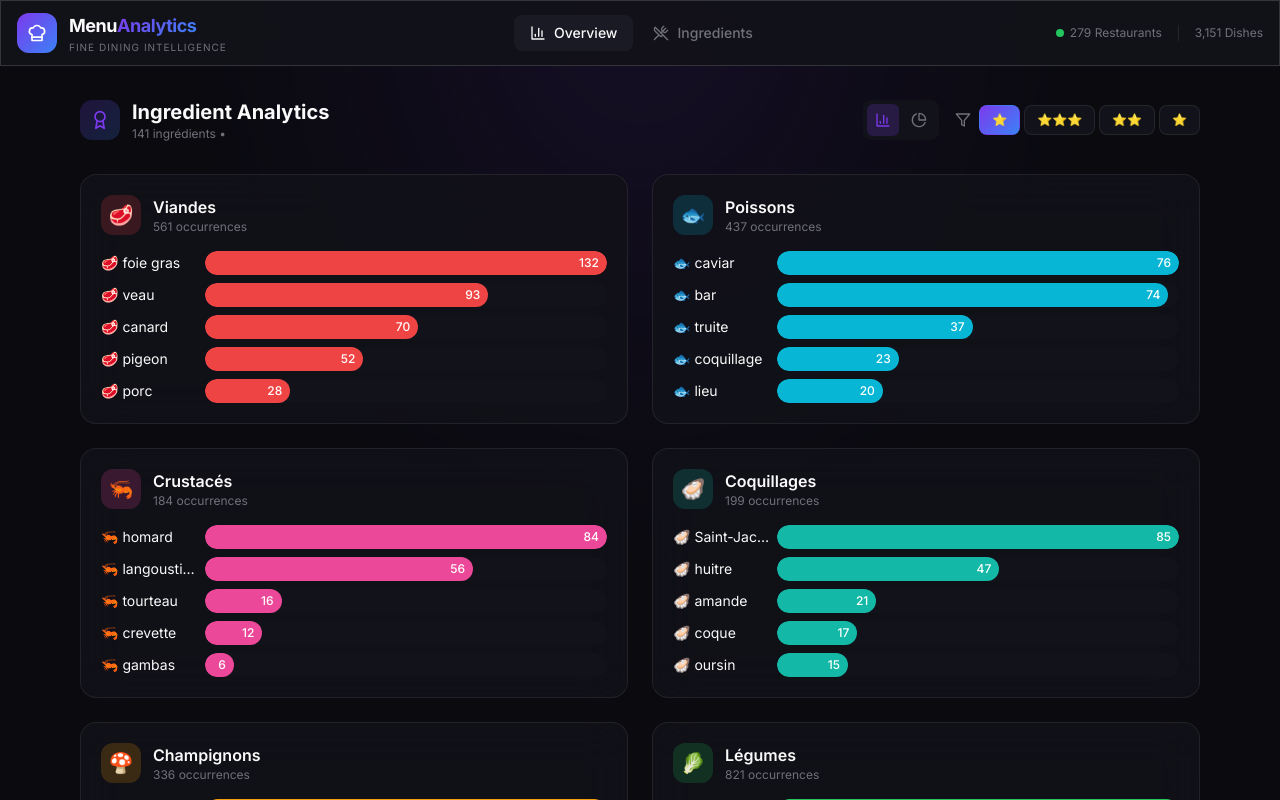
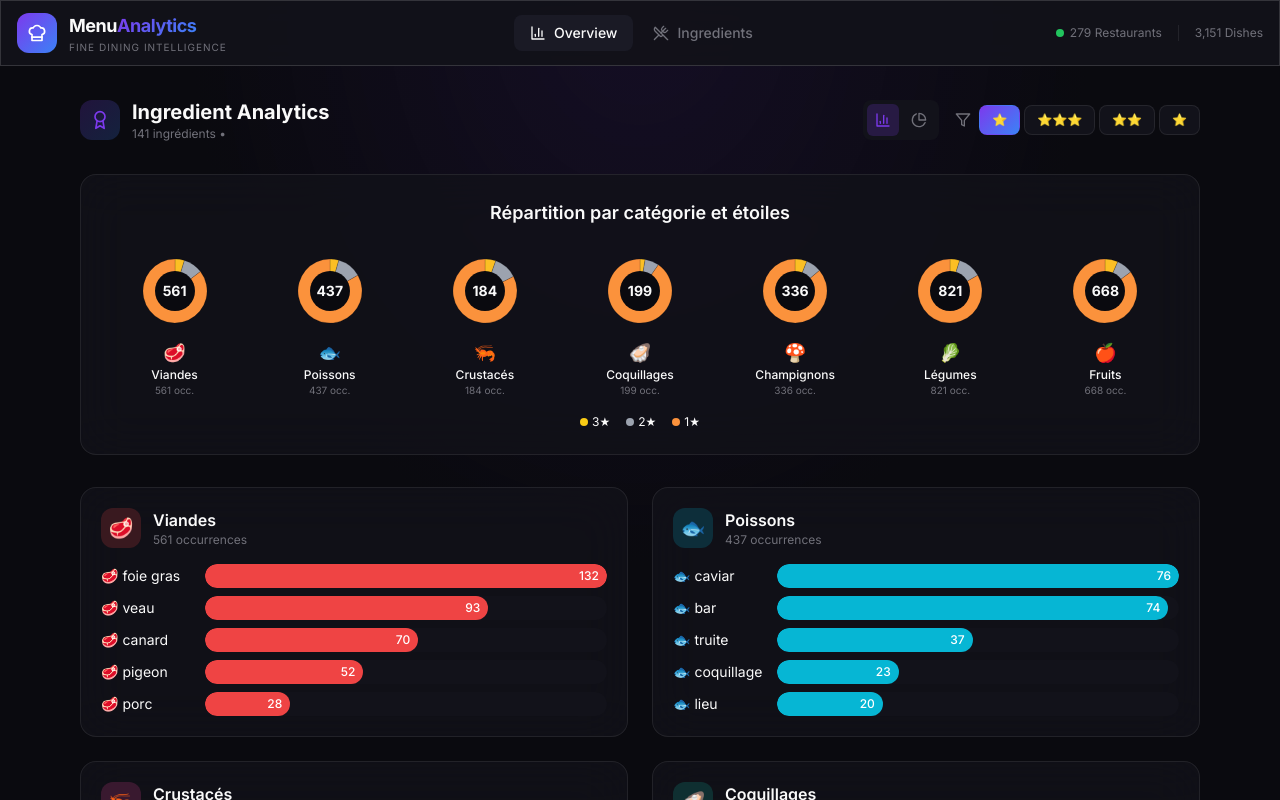
Before and after one commit to francois1791/table, a Next.js app: page / in a window 1280 px wide. Shown: the top 800 px of the page. Built offline with nearby package versions, Linux system fonts and the light colour scheme.

Commit message:
Add category donut charts showing star distribution at top of page

```diff
--- a/src/app/page.tsx
+++ b/src/app/page.tsx
@@ -2,7 +2,7 @@
 
 import { useState, useMemo } from "react";
 import { motion } from "framer-motion";
-import { Award, Filter, BarChart3, PieChart, TrendingUp } from "lucide-react";
+import { Award, Filter, BarChart3, PieChart } from "lucide-react";
 import ingredientsDataRaw from "@/data/ingredients.json";
 import { StarFilter, Ingredient } from "@/lib/types";
 
@@ -24,6 +24,61 @@ const stars = [
   { value: "2 étoiles" as StarFilter, label: "2★", stars: "⭐⭐" },
   { value: "1 étoile" as StarFilter, label: "1★", stars: "⭐" },
 ];
+
+// Donut Chart Component
+function DonutChart({
+  data,
+  size = 120,
+  showCenter = true,
+  centerValue
+}: {
+  data: { label: string; value: number; color: string }[];
+  size?: number;
+  showCenter?: boolean;
+  centerValue?: string;
+}) {
+  const total = data.reduce((sum, d) => sum + d.value, 0);
+  if (total === 0) return <div className="text-muted-foreground text-xs">Aucune donnée</div>;
+
+  let accumulated = 0;
+
+  return (
+    <div className="relative" style={{ width: size, height: size }}>
+      <svg viewBox="0 0 100 100" className="w-full h-full -rotate-90">
+        {data.map((slice, i) => {
+          const start = (accumulated / total) * 360;
+          accumulated += slice.value;
+          const end = (accumulated / total) * 360;
+          const largeArc = end - start > 180 ? 1 : 0;
+
+          const startRad = (start * Math.PI) / 180;
+          const endRad = (end * Math.PI) / 180;
+
+          const x1 = 50 + 40 * Math.cos(startRad);
+          const y1 = 50 + 40 * Math.sin(startRad);
+          const x2 = 50 + 40 * Math.cos(endRad);
+          const y2 = 50 + 40 * Math.sin(endRad);
+
+          return (
+            <path
+              key={i}
+              d={`M 50 50 L ${x1} ${y1} A 40 40 0 ${largeArc} 1 ${x2} ${y2} Z`}
+              fill={slice.color}
+              stroke="rgba(0,0,0,0.2)"
+              strokeWidth="1"
+            />
+          );
+        })}
+        {showCenter && <circle cx="50" cy="50" r="25" fill="#0a0a0f" />}
+      </svg>
+      {showCenter && (
+        <div className="absolute inset-0 flex items-center justify-center">
+          <span className="text-sm font-bold">{centerValue || total}</span>
+        </div>
+      )}
+    </div>
+  );
+}
 
 // Bar Chart Component
 function BarChart({ data, color }: { data: { name: string; value: number; emoji: string }[]; color: string }) {
@@ -53,59 +108,6 @@ function BarChart({ data, color }: { data: { name: string; value: number; emoji:
   );
 }
 
-// Donut Chart Component
-function DonutChart({ data }: { data: { label: string; value: number; color: string }[] }) {
-  const total = data.reduce((sum, d) => sum + d.value, 0);
-  let accumulated = 0;
-
-  return (
-    <div className="flex items-center gap-4">
-      <div className="relative w-32 h-32">
-        <svg viewBox="0 0 100 100" className="w-full h-full -rotate-90">
-          {data.map((slice, i) => {
-            const start = (accumulated / total) * 360;
-            accumulated += slice.value;
-            const end = (accumulated / total) * 360;
-            const largeArc = end - start > 180 ? 1 : 0;
-
-            const startRad = (start * Math.PI) / 180;
-            const endRad = (end * Math.PI) / 180;
-
-            const x1 = 50 + 40 * Math.cos(startRad);
-            const y1 = 50 + 40 * Math.sin(startRad);
-            const x2 = 50 + 40 * Math.cos(endRad);
-            const y2 = 50 + 40 * Math.sin(endRad);
-
-            return (
-              <path
-                key={i}
-                d={`M 50 50 L ${x1} ${y1} A 40 40 0 ${largeArc} 1 ${x2} ${y2} Z`}
-                fill={slice.color}
-                stroke="rgba(0,0,0,0.1)"
-                strokeWidth="1"
-              />
-            );
-          })}
-          <circle cx="50" cy="50" r="25" fill="#0a0a0f" />
-        </svg>
-        <div className="absolute inset-0 flex items-center justify-center">
-          <span className="text-lg font-bold">{total}</span>
-        </div>
-      </div>
-      <div className="flex-1 space-y-1">
-        {data.map((d, i) => (
-          <div key={i} className="flex items-center gap-2 text-xs">
-            <div className="w-3 h-3 rounded" style={{ backgroundColor: d.color }} />
-            <span className="flex-1">{d.label}</span>
-            <span className="font-mono">{d.value}</span>
-            <span className="text-muted-foreground">({Math.round((d.value / total) * 100)}%)</span>
-          </div>
-        ))}
-      </div>
-    </div>
-  );
-}
-
 export default function OverviewPage() {
   const [starFilter, setStarFilter] = useState<StarFilter>("all");
   const [viewMode, setViewMode] = useState<"bars" | "donut">("bars");
@@ -118,18 +120,24 @@ export default function OverviewPage() {
     });
   }, [starFilter]);
 
-  // Stats globales
+  // Stats globales par catégorie
   const stats = useMemo(() => {
-    const byCat: Record<string, number> = {};
+    const byCat: Record<string, { total: number; byStar: Record<string, number> }> = {};
     categories.forEach((cat) => {
-      byCat[cat.key] = filteredIngredients
-        .filter((ing) => ing.category === cat.key)
-        .reduce((sum, ing) => sum + ing.frequency, 0);
+      const catItems = filteredIngredients.filter((ing) => ing.category === cat.key);
+      byCat[cat.key] = {
+        total: catItems.reduce((sum, ing) => sum + ing.frequency, 0),
+        byStar: {
+          "3 étoiles": catItems.reduce((s, i) => s + (i.by_stars?.["3 étoiles"] || 0), 0),
+          "2 étoiles": catItems.reduce((s, i) => s + (i.by_stars?.["2 étoiles"] || 0), 0),
+          "1 étoile": catItems.reduce((s, i) => s + (i.by_stars?.["1 étoile"] || 0), 0),
+        }
+      };
     });
     return byCat;
   }, [filteredIngredients]);
 
-  // Top par catégorie
+  // Top 5 par catégorie
   const byCategory = useMemo(() => {
     const grouped: Record<string, Ingredient[]> = {};
     categories.forEach((cat) => {
@@ -202,25 +210,48 @@ export default function OverviewPage() {
         </div>
       </div>
 
-      {/* Overview Stats (Donut View) */}
-      {viewMode === "donut" && (
+      {/* Category Donuts Overview */}
       <motion.div
         initial={{ opacity: 0, y: 20 }}
         animate={{ opacity: 1, y: 0 }}
         className="glass rounded-2xl p-6 mb-8"
       >
-          <h2 className="text-lg font-semibold mb-4">Répartition par catégorie</h2>
+        <h2 className="text-lg font-semibold mb-6 text-center">Répartition par catégorie et étoiles</h2>
+        <div className="grid grid-cols-2 md:grid-cols-4 lg:grid-cols-7 gap-4">
+          {categories.map((cat) => {
+            const stat = stats[cat.key];
+            const donutData = [
+              { label: "3★", value: stat?.byStar["3 étoiles"] || 0, color: "#fbbf24" },
+              { label: "2★", value: stat?.byStar["2 étoiles"] || 0, color: "#9ca3af" },
+              { label: "1★", value: stat?.byStar["1 étoile"] || 0, color: "#fb923c" },
+            ].filter(d => d.value > 0);
+
+            if (donutData.length === 0) donutData.push({ label: "Aucun", value: 1, color: "#333" });
+
+            return (
+              <div key={cat.key} className="flex flex-col items-center">
                 <DonutChart
-            data={categories
-              .map((cat) => ({
-                label: cat.label,
-                value: stats[cat.key] || 0,
-                color: cat.color,
-              }))
-              .filter((d) => d.value > 0)}
+                  data={donutData}
+                  size={80}
+                  centerValue={stat?.total.toString()}
                 />
+                <div className="mt-2 text-center">
+                  <span className="text-lg">{cat.emoji}</span>
+                  <p className="text-xs font-medium">{cat.label}</p>
+                  <p className="text-[10px] text-muted-foreground">{stat?.total || 0} occ.</p>
+                </div>
+              </div>
+            );
+          })}
+        </div>
+
+        {/* Legend */}
+        <div className="flex justify-center gap-4 mt-4 text-xs">
+          <span className="flex items-center gap-1"><span className="w-2 h-2 rounded-full bg-yellow-400"></span> 3★</span>
+          <span className="flex items-center gap-1"><span className="w-2 h-2 rounded-full bg-gray-400"></span> 2★</span>
+          <span className="flex items-center gap-1"><span className="w-2 h-2 rounded-full bg-orange-400"></span> 1★</span>
+        </div>
       </motion.div>
-      )}
 
       {/* Categories Grid */}
       <div className="grid md:grid-cols-2 gap-6">
@@ -246,7 +277,7 @@ export default function OverviewPage() {
                 </div>
                 <div>
                   <h2 className="font-semibold">{cat.label}</h2>
-                  <p className="text-xs text-muted-foreground">{stats[cat.key]} occurrences</p>
+                  <p className="text-xs text-muted-foreground">{stats[cat.key]?.total || 0} occurrences</p>
                 </div>
               </div>
 
@@ -262,14 +293,14 @@ export default function OverviewPage() {
                     <a
                       key={ing.id}
                       href={`/ingredients/${ing.id}`}
-                      className="flex items-center justify-between p-2 rounded-lg hover:bg-surface-hover transition-colors"
+                      className="flex items-center justify-between p-2 rounded-xl hover:bg-surface-hover transition-colors"
                     >
                       <span className="flex items-center gap-2">
-                        <span>{i + 1}.</span>
+                        <span className="text-muted-foreground text-sm">{i + 1}.</span>
                         <span>{ing.emoji}</span>
                         <span className="capitalize">{ing.name}</span>
                       </span>
-                      <span className="font-mono">{ing.frequency}</span>
+                      <span className="font-mono text-sm">{ing.frequency}</span>
                     </a>
                   ))}
                 </div>
```
Lines whose indentation alone changed are shown as unchanged.
